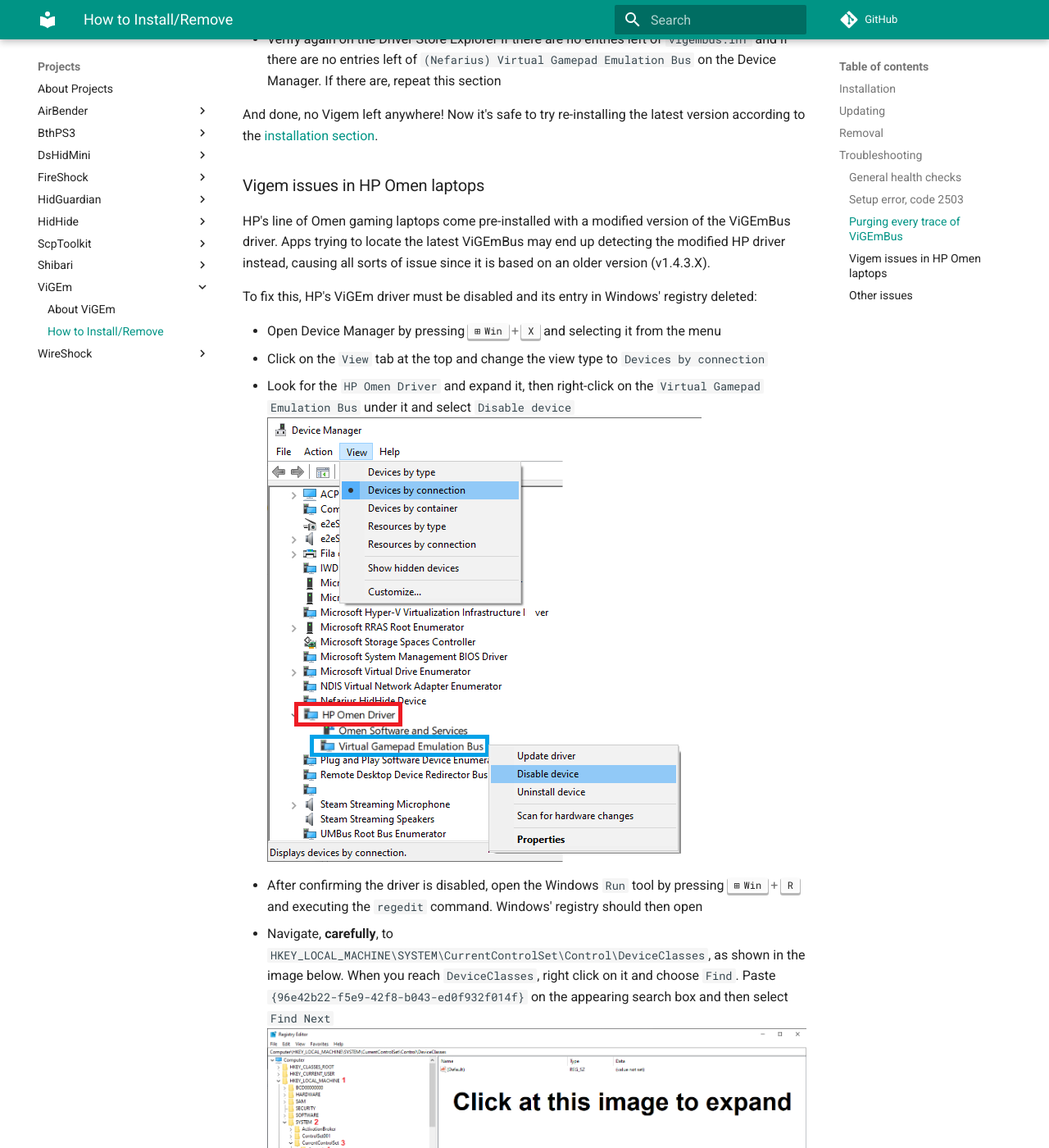
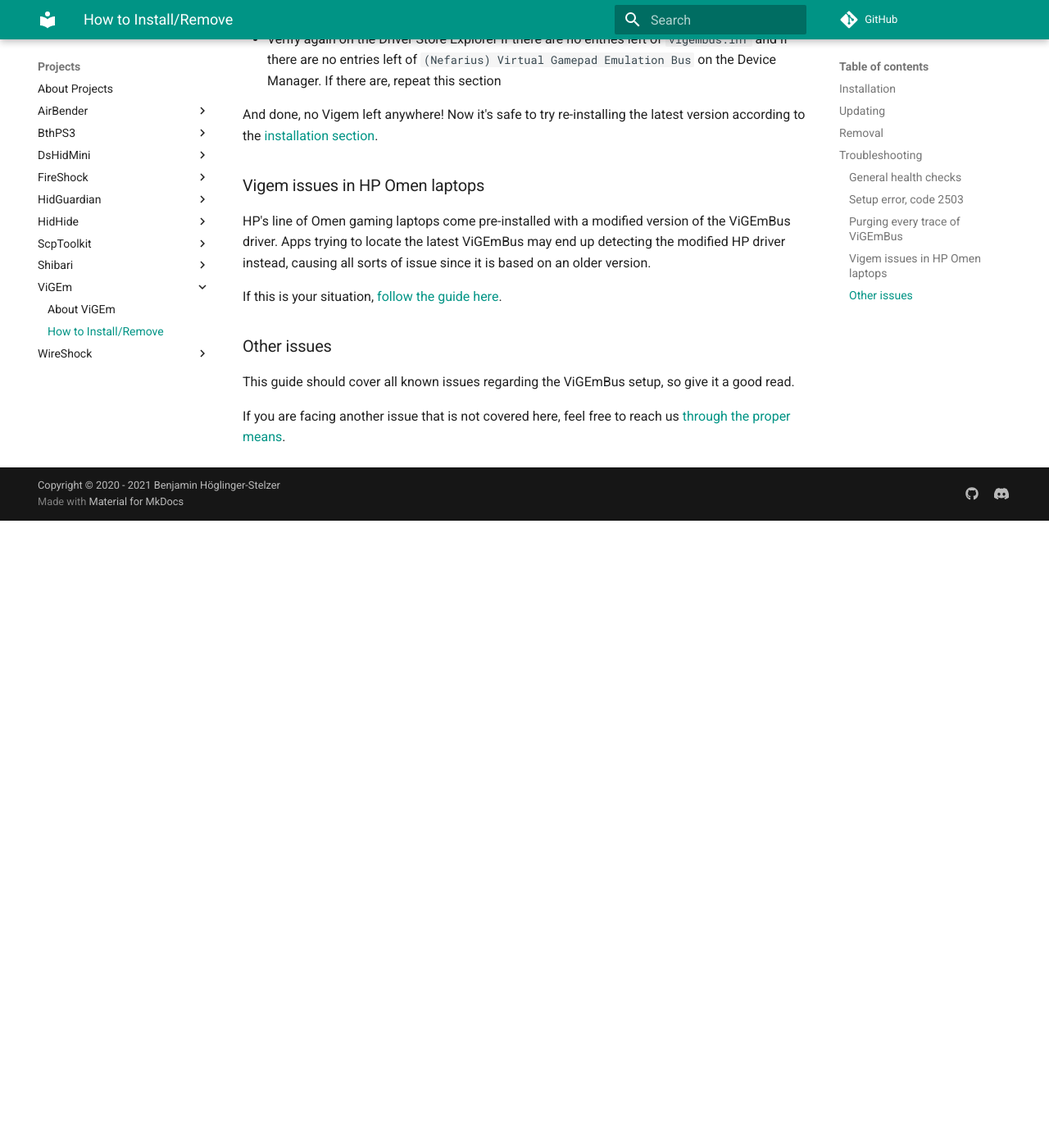
Before and after one commit to nefarius/ViGEm.github.io, an MkDocs documentation site: the page built from docs/projects/ViGEm/How-to-Install.md, in a window 1280 px wide and 1400 px high, scrolled down 4327 px. Shown: the whole window at 82% size. Built offline with MkDocs 1.6.1 and Material for MkDocs 9.7.7, drawn with Linux system fonts in a browser that asks for light colours; comment, search, counter and statistics services are not loaded; after the commit the page ends 4962 px from its top, so only the background shows below that; some of the changed text lies outside the part shown.

Commit message:
Removed guide in the HP Omen issue section
A github issue was opened in the ViGEmBus issue tracker regarding this and the step-by-step guide on how to fix the issue was moved there.

The section now only links to the correct issue

```diff
--- a/docs/projects/ViGEm/How-to-Install.md
+++ b/docs/projects/ViGEm/How-to-Install.md
@@ -84,22 +84,9 @@
 
 ### Vigem issues in HP Omen laptops
 
-HP's line of Omen gaming laptops come pre-installed with a modified version of the ViGEmBus driver. Apps trying to locate the latest ViGEmBus may end up detecting the modified HP driver instead, causing all sorts of issue since it is based on an older version (v1.4.3.X).
+HP's line of Omen gaming laptops come pre-installed with a modified version of the ViGEmBus driver. Apps trying to locate the latest ViGEmBus may end up detecting the modified HP driver instead, causing all sorts of issue since it is based on an older version.
 
-To fix this, HP's ViGEm driver must be disabled and its entry in Windows' registry deleted:
-
-- Open Device Manager by pressing ++win+x++ and selecting it from the menu
-- Click on the `View` tab at the top and change the view type to `Devices by connection`
-- Look for the `HP Omen Driver` and expand it, then right-click on the `Virtual Gamepad Emulation Bus` under it and select `Disable device`
-![DeviceManagerHPOmenDriver](images/DeviceManagerHPOmenDriver.png){: .glightbox }
-- After confirming the driver is disabled, open the Windows `Run` tool by pressing ++win+r++ and executing the `regedit` command. Windows' registry should then open
-- Navigate, __carefully__, to `HKEY_LOCAL_MACHINE\SYSTEM\CurrentControlSet\Control\DeviceClasses`, as shown in the image below. When you reach `DeviceClasses`, right click on it and choose `Find`. Paste `{96e42b22-f5e9-42f8-b043-ed0f932f014f}` on the appearing search box and then select `Find Next`
-![RegistryHPOmenSearch](images/RegistryHPOmenSearch.png){: .glightbox }
-- The search function should lead you to a folder. Expand it and look for a folder called `SWD\DRIVERENUM{2abac65e-84b2-4dbd-8ab1-2a2894991813}#HPIncVigemBusOmenFusionSoftware&4&14eddee5&0` (Emphazis on the __HPIncVigemBUS__ in the middle of its name)
-- Right click on the `(...)HPIncVigemBUS(...)` entry and then delete it. Be EXTRA CAREFUL so you don't delete the wrong entry
-![RegistryHPOmeDelete](images/RegistryHPOmeDelete.png){: .glightbox }
-
-Deleting that entry should solve the problem for good, but keep in mind that HP's `Virtual Gamepad Emulation Bus` must remain disabled on the Device Manager, otherwise it will recreate that entry after every system reboot... like a virus...
+If this is your situation, [follow the guide here](https://github.com/ViGEm/ViGEmBus/issues/99).
 
 ### Other issues
 
```
